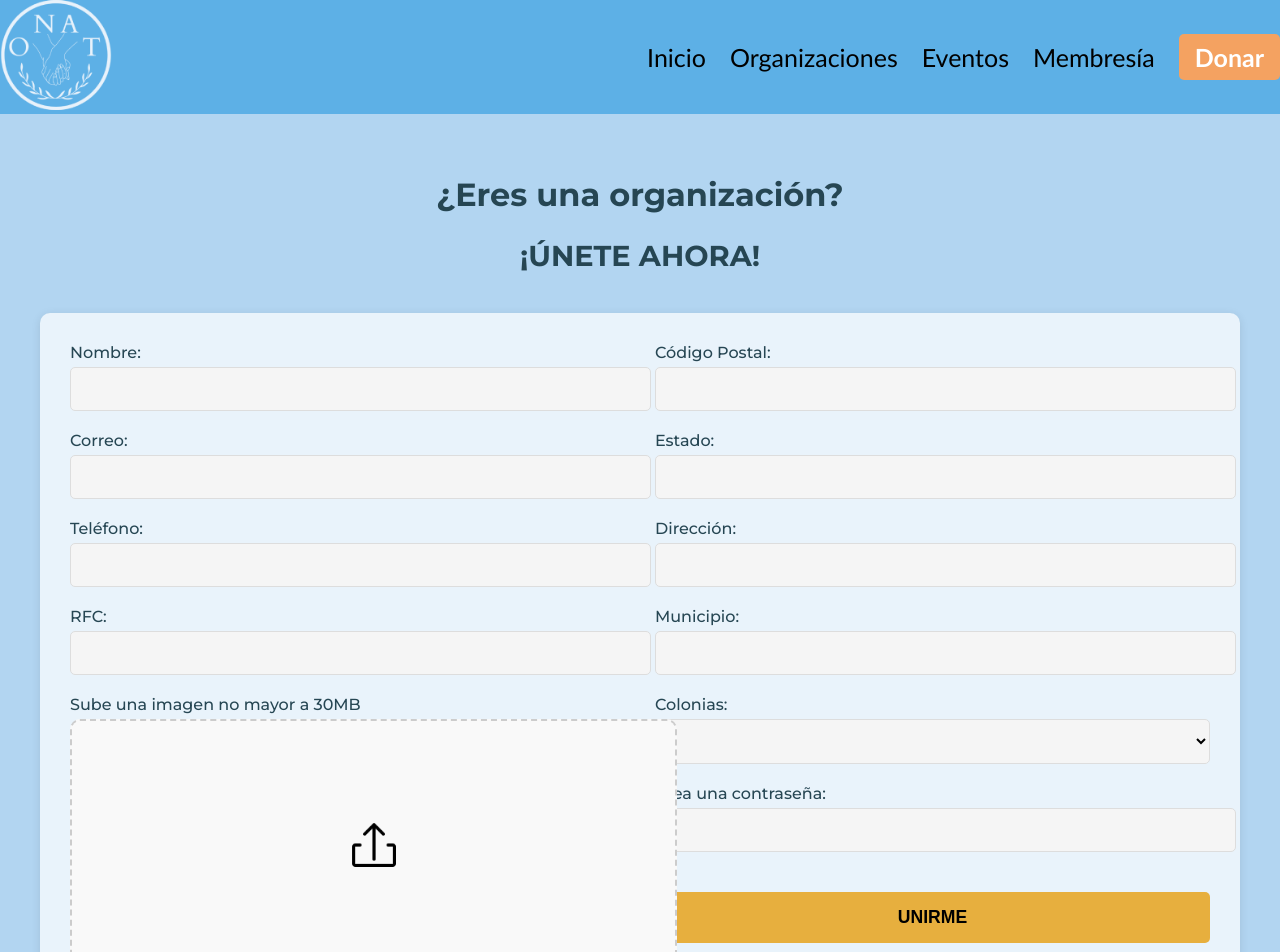
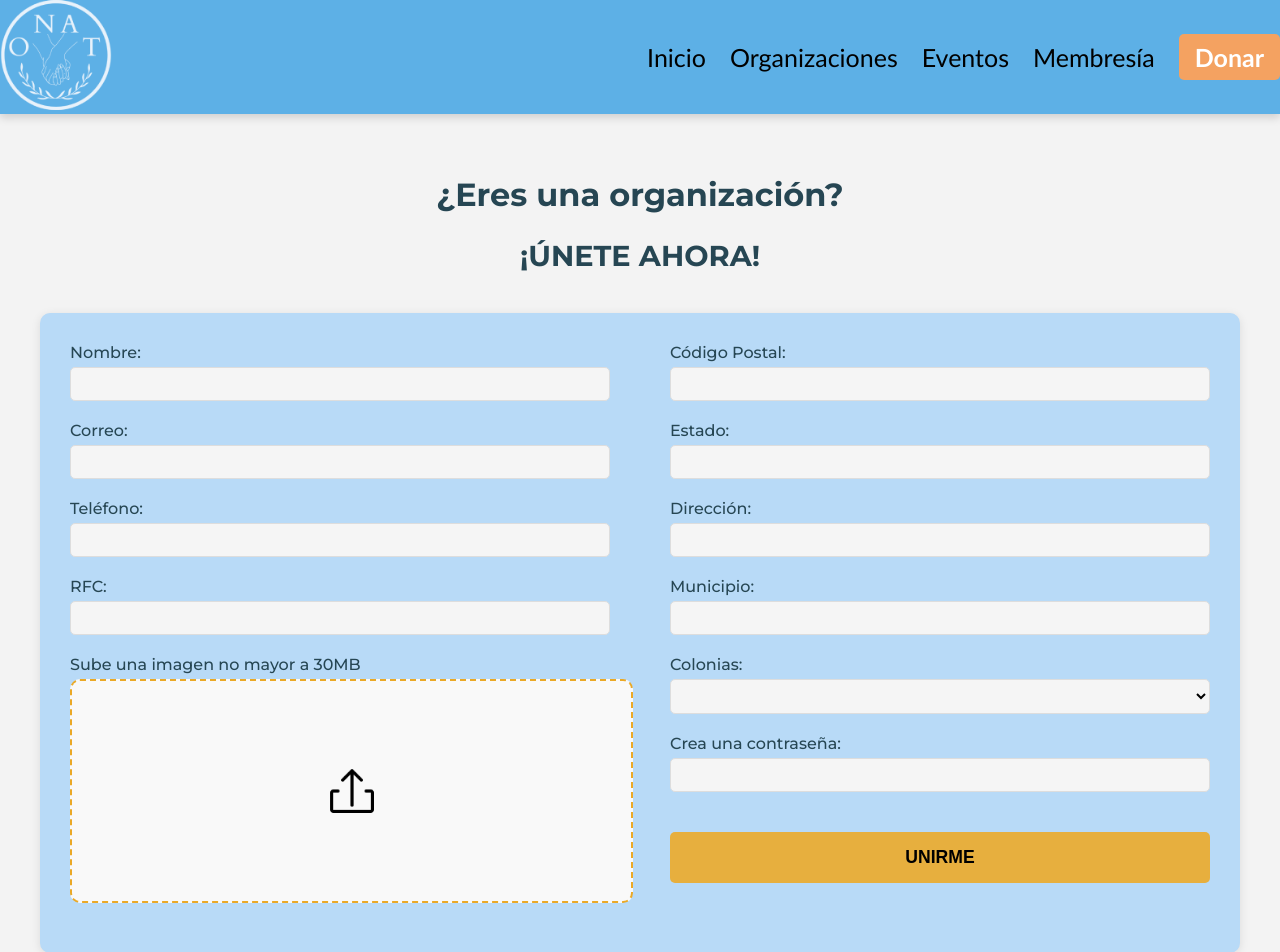
Before and after one commit to Fernandovm13/ONAT_front, an Angular app: page /formorg in a window 1280 px wide. Shown: the top 952 px of the page. Built offline with nearby package versions, Linux system fonts and the light colour scheme.

Commit message:
mejora de estilos en header y form org

```diff
--- a/src/app/components/header/header.component.css
+++ b/src/app/components/header/header.component.css
@@ -1,13 +1,16 @@
 .navbar {
-  width: 100%;
   background-color: #5DB0E6;
-  box-shadow: 0 2px 5px rgba(0, 0, 0, 0.1);
+  box-shadow: 0 4px 8px rgba(0, 0, 0, 0.144) !important;
+  position: relative;
+  z-index: 1; /* Asegúrate de que la sombra no esté oculta */
 }
+
 
 .container-nav {
   display: flex;
   justify-content: space-between;
   align-items: center;
+
 }
 
 
--- a/src/app/organizaciones/form-org/form-org.component.css
+++ b/src/app/organizaciones/form-org/form-org.component.css
@@ -25,11 +25,10 @@
     background-color: #E76F51;
 }
 
-/* Main Content Styles */
 .main-content {
     flex: 1;
     padding: 40px 0;
-    background-color: #B2D5F1;
+    background-color: #e9e9e98e;
 }
 
 .registration-header {
@@ -49,7 +48,7 @@
 }
 
 .registration-form {
-    background-color: #E9F3FB;
+    background-color: #b8daf7;
     padding: 30px;
     border-radius: 10px;
     box-shadow: 0 2px 10px rgba(0, 0, 0, 0.1);
@@ -58,7 +57,7 @@
 .form-grid {
     display: grid;
     grid-template-columns: 1fr 1fr;
-    gap: 30px;
+    gap: 60px;
 }
 
 .form-group {
@@ -74,16 +73,17 @@
 
 .form-group input, select {
     width: 100%;
-    padding: 12px;
+    padding: 7px;
     border: 1px solid #ddd;
     border-radius: 5px;
     font-size: 16px;
+    box-sizing: border-box;
     background-color: #f5f5f5;
 }
 .upload-area {
-    height: 200px;
+    height: 170px;
     text-align: center;
-    padding: 1.5rem;
+    padding: 0.6rem;
     position: relative;
     cursor: pointer;
     background-color: #f5f5f5;
@@ -130,7 +130,7 @@
     justify-content: center;
     width: 100%;
     height: 200px;
-    border: 2px dashed #ccc;
+    border: 2px dashed #eba926;
     border-radius: 10px;
     background-color: #f9f9f9;
     cursor: pointer;
@@ -138,7 +138,7 @@
   }
 
   .upload-area:hover {
-    background-color: #e6e6e6;
+    background-color: #dd8826;
   }
 
   .upload-icon {
@@ -167,7 +167,7 @@
 /* Input States */
 input:focus {
     outline: none;
-    border-color: #77b8e8;
+    border-color: #dd8826;
     box-shadow: 0 0 0 2px rgba(119, 184, 232, 0.2);
 }
 
@@ -178,6 +178,6 @@ input:disabled {
 
 /* Upload Area Hover State */
 .upload-area:hover {
-    border-color: #77b8e8;
+    border-color: #dd8826;
     background-color: #fafafa;
 }
```
